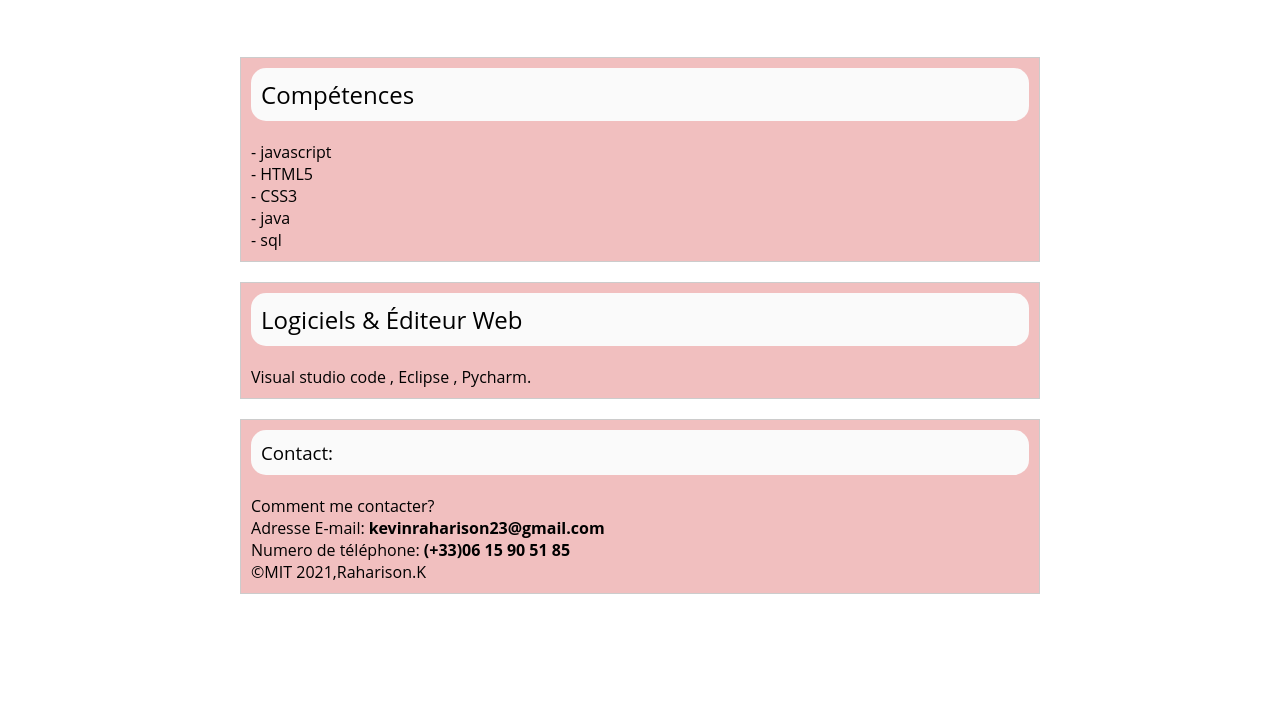
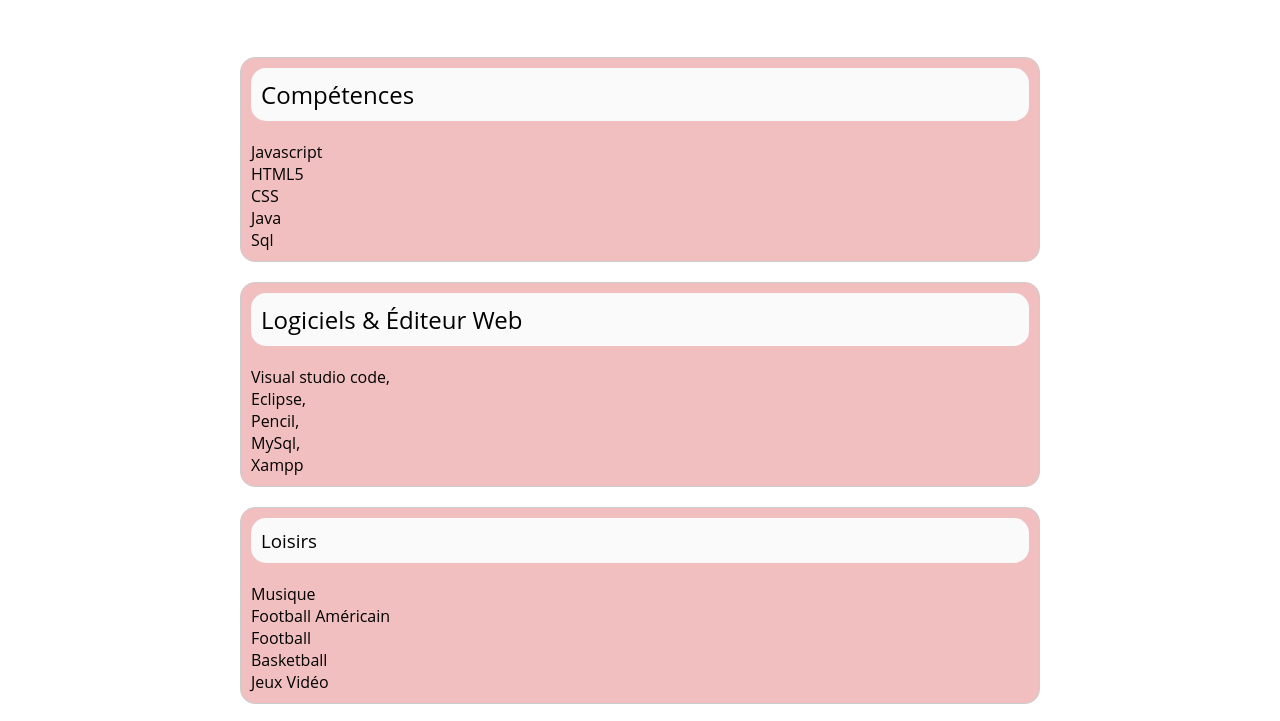
Before and after one commit to RaharisonKevin/Portfolio, a plain HTML site: page index.html in a window 1280 px wide. Shown: the part 63-784 px from the top of the page. Drawn offline with Linux system fonts and the light colour scheme.

Commit message:
maj HTML et CSS

```diff
--- a/css/style.css
+++ b/css/style.css
@@ -39,14 +39,20 @@
 
 nav ul li{
     text-align: center;
+    text-decoration: none;
 }
 section{
+    box-shadow: #fafafa;
     max-width: 80rem ;
     margin: 0 auto 2rem  ;
     border: .1rem #ccc solid;
     padding: 1rem ;
     background-color: #f1bfbf;
     text-align: justify;
+    border-radius: 15px 15px 15px 15px;
+}
+section li{
+    text-decoration: none;
 }
 section h2{
     text-align: justify;
@@ -60,13 +66,24 @@
 
     margin: 1rem;
 }
+h3{
+    text-align: justify;
+    background-color: #fafafa;
+    margin: 0 auto 2rem;
+    padding: 1rem;
+    max-width: 80rem;
+    border-radius: 15px 15px 15px 15px;
+}
+
 footer{
         text-align: justify;
         max-width: 80rem ;
-        margin: 0 auto 2rem  ;
+        margin: 0 auto 4rem  ;
+        margin-top: auto;
         border: .1rem #ccc solid;
         padding: 1rem ;
         background-color: #f1bfbf;
+        border-radius: 15px 15px 15px 15px;
 }
 footer h3{
     text-align: justify;
--- a/index.html
+++ b/index.html
@@ -22,17 +22,39 @@
             <li><a href="#Compétences" title="Compétences">Compétences</a></li>
             <li><a href="#Logiciels" title="Logiciels">Logiciels & Éditeur Web</a></li>
             <li><a href="#Contact" title="Contact">Contact</a></li>
-        </ul>-->
-    </nav>
+        </ul>
+    </nav>-->
 </header>
     <main>
     <section>
         <h2 id="Compétences">Compétences</h2>
-        <p>- javascript<br> - HTML5 </br> - CSS3 <br>- java </br> - sql</p>
+        <ul>
+        <li>Javascript</li>
+        <li>HTML5 </li>
+        <li>CSS </li>
+        <li>Java </li>
+        <li>Sql</li>
+        </ul>
     </section>
     <section>
         <h2 id="Logiciels" >Logiciels & Éditeur Web</h2>
-        <p>Visual studio code , Eclipse , Pycharm.</p>
+    <ul>
+        <li>Visual studio code, </li>
+        <li>Eclipse, </li>
+        <li>Pencil, </li>
+        <li>MySql, </li>
+        <Li>Xampp</li>
+    </ul>
+    </section>
+    <section>
+        <h3>Loisirs</h3>
+    <ul>
+        <li>Musique</li>
+        <li>Football Américain</li>
+        <li>Football</li>
+        <li>Basketball</li>
+        <Li>Jeux Vidéo</li>
+    </ul>
     </section>
     </main>
    <footer>
```
Also changed, not shown: asset/f.svg (added), asset/site.webmanifest.
